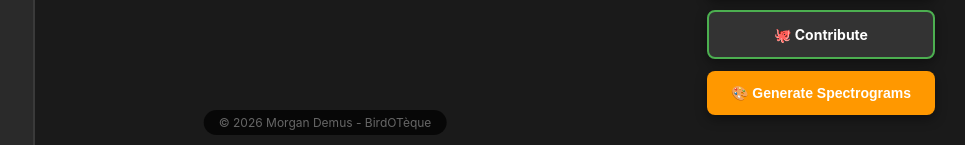
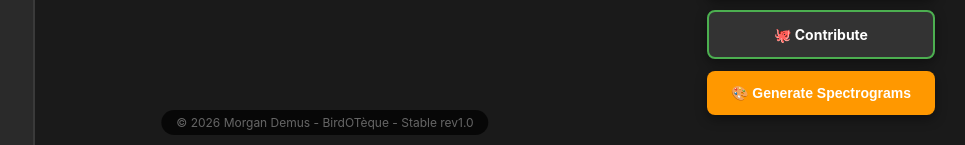
Before and after one commit to nid-morgandemus-fr/BirdOT-que, a Flask app: page / in a window 1280 px wide. Shown: the part 655-800 px from the top of the page, without its empty margins (315-1280 px from the left). Run offline with Flask 3, Linux system fonts and the light colour scheme; data that the repository does not hold is empty; parts of the project's set-up code (start-up, migrations or seed data) failed here and were passed over.

Commit message:
Stable rev1.0

```diff
--- a/templates/index.html
+++ b/templates/index.html
@@ -334,7 +334,7 @@
     </div>
 
     <!-- COPYRIGHT -->
-    <div class="copyright">© 2026 Morgan Demus - BirdOTèque</div>
+    <div class="copyright">© 2026 Morgan Demus - BirdOTèque - Stable rev1.0</div>
 
     <!-- Help Modal -->
     <div class="modal" id="readmeModal">
```
